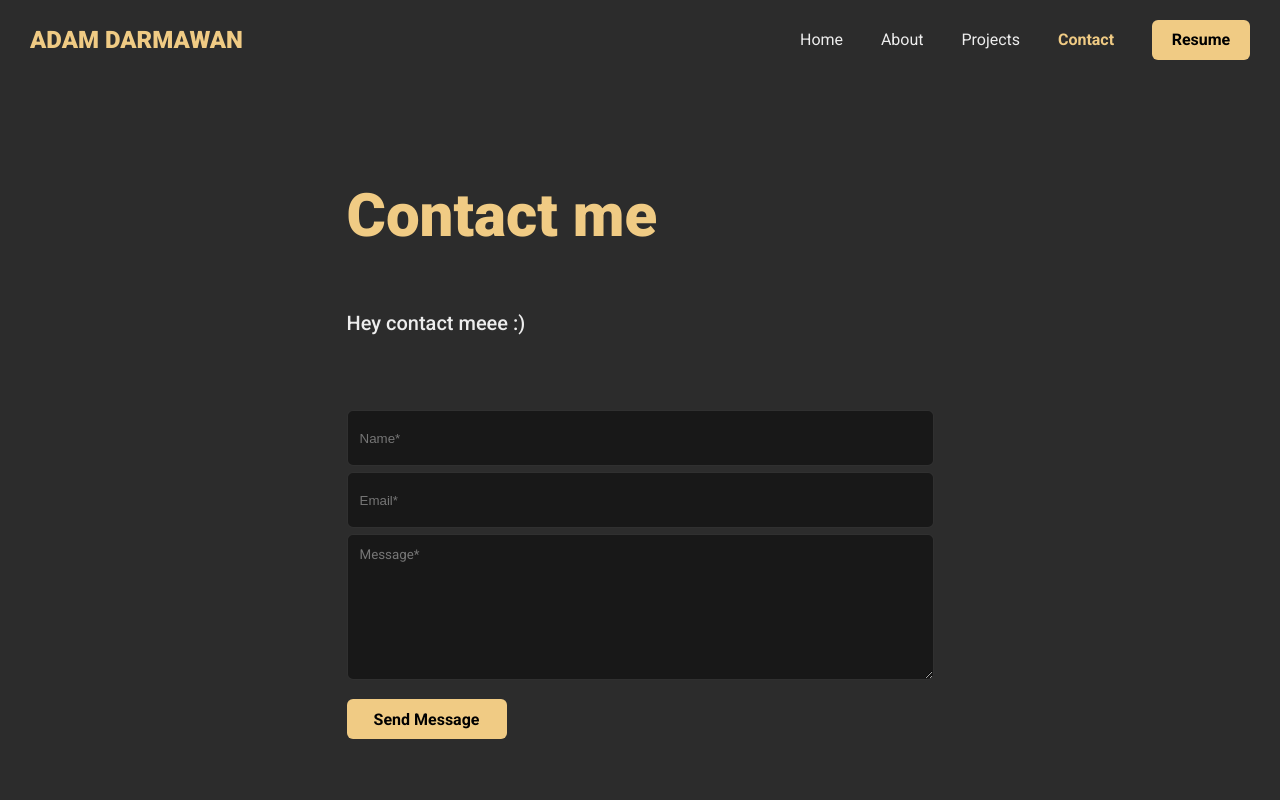
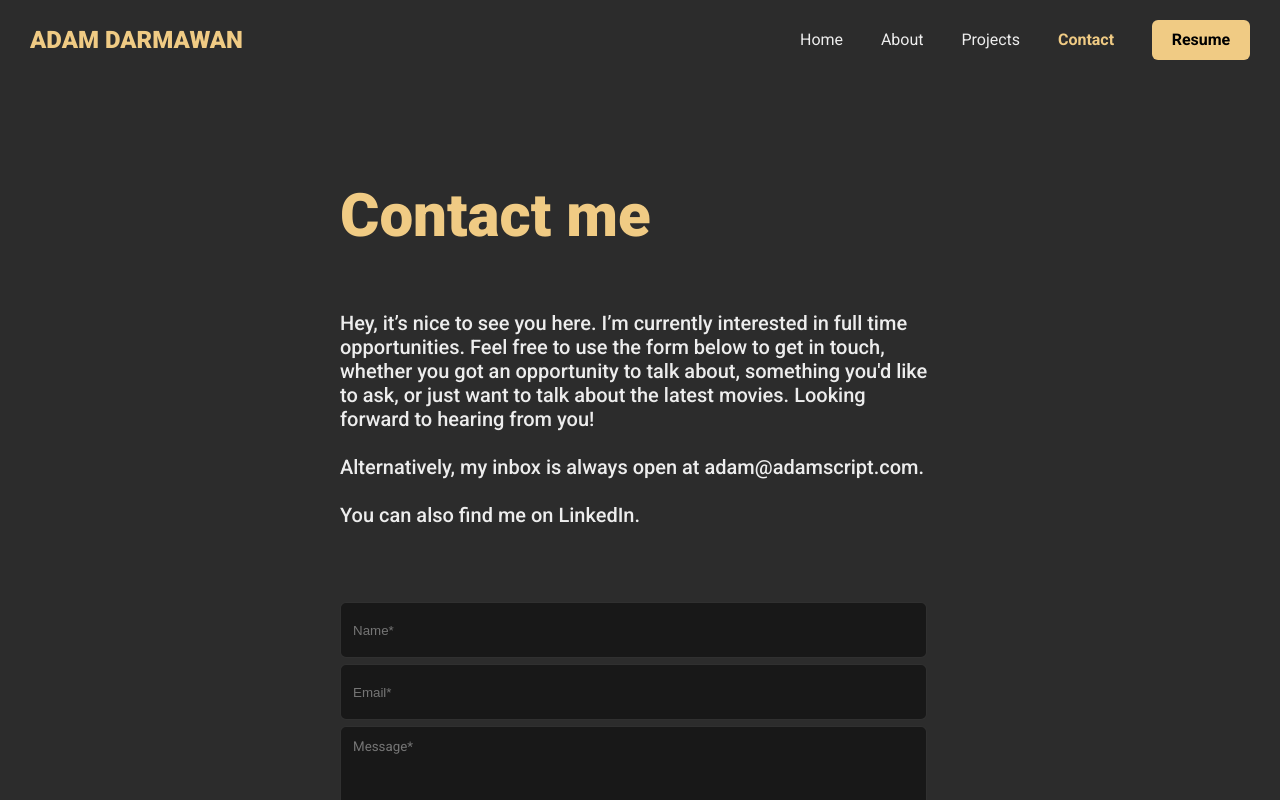
Before and after one commit to adamscript/adamscript-com, a Next.js app: page /contact in a window 1280 px wide. Shown: the top 800 px of the page. Built offline with nearby package versions, Linux system fonts and the light colour scheme.

Commit message:
update contact page

```diff
--- a/pages/contact.js
+++ b/pages/contact.js
@@ -19,7 +19,13 @@ export default function Contact() {
                         <Typography size="h2" weight="black" color="secondary" mdDown="font-size: 48px">Contact me</Typography>
                     </Container>
                     <Container spacing={60}>
-                        <Typography size="h6" weight="medium">Hey contact meee :)</Typography>
+                        <Typography size="h6" weight="medium">
+                          Hey, it’s nice to see you here. I’m currently interested in full time opportunities. Feel free to use the form below to get in touch, whether you got an opportunity to talk about, something you'd like to ask, or just want to talk about the latest movies. Looking forward to hearing from you!
+                          <br /><br />
+                          Alternatively, my inbox is always open at adam@adamscript.com.
+                          <br /><br />
+                          You can also find me on LinkedIn.
+                        </Typography>
                         <ContactForm />
                     </Container>
                 </Container>
```
